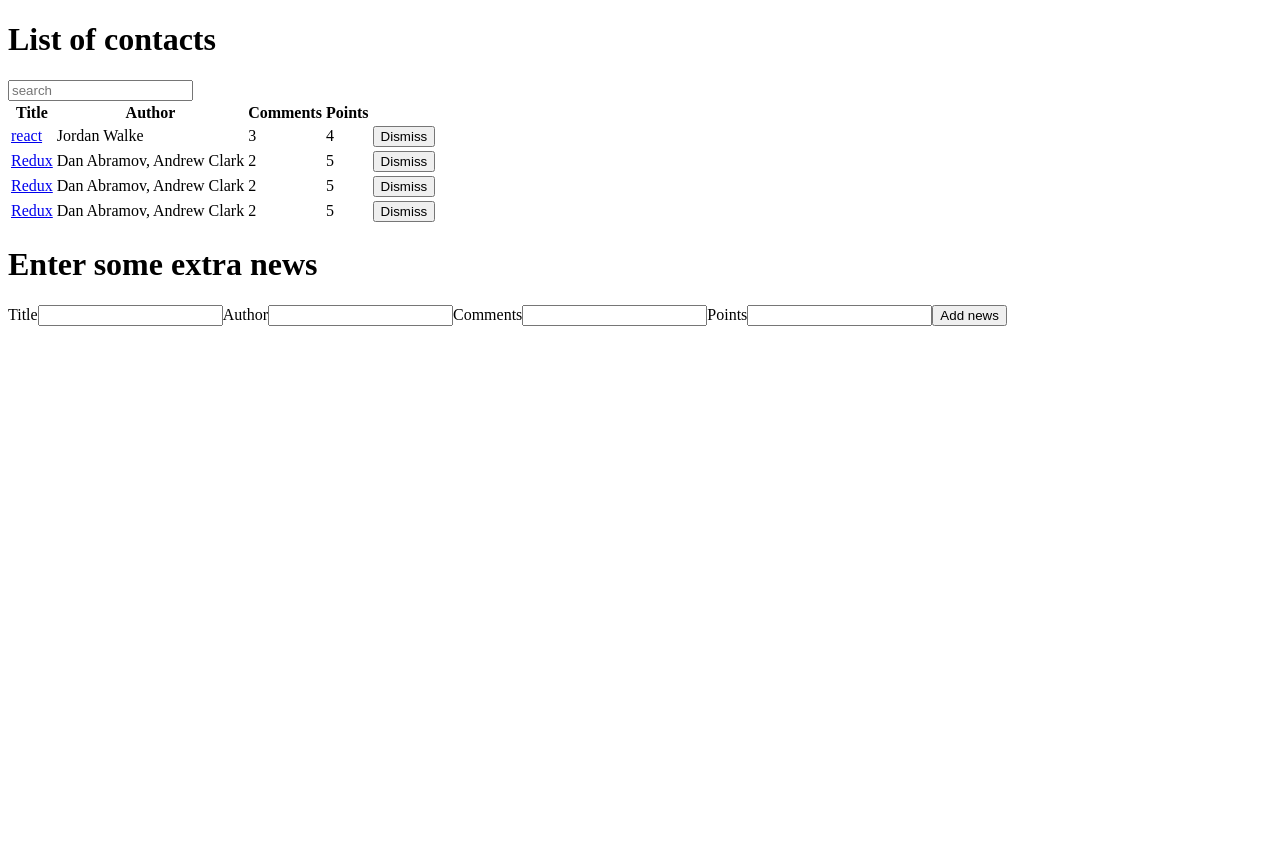
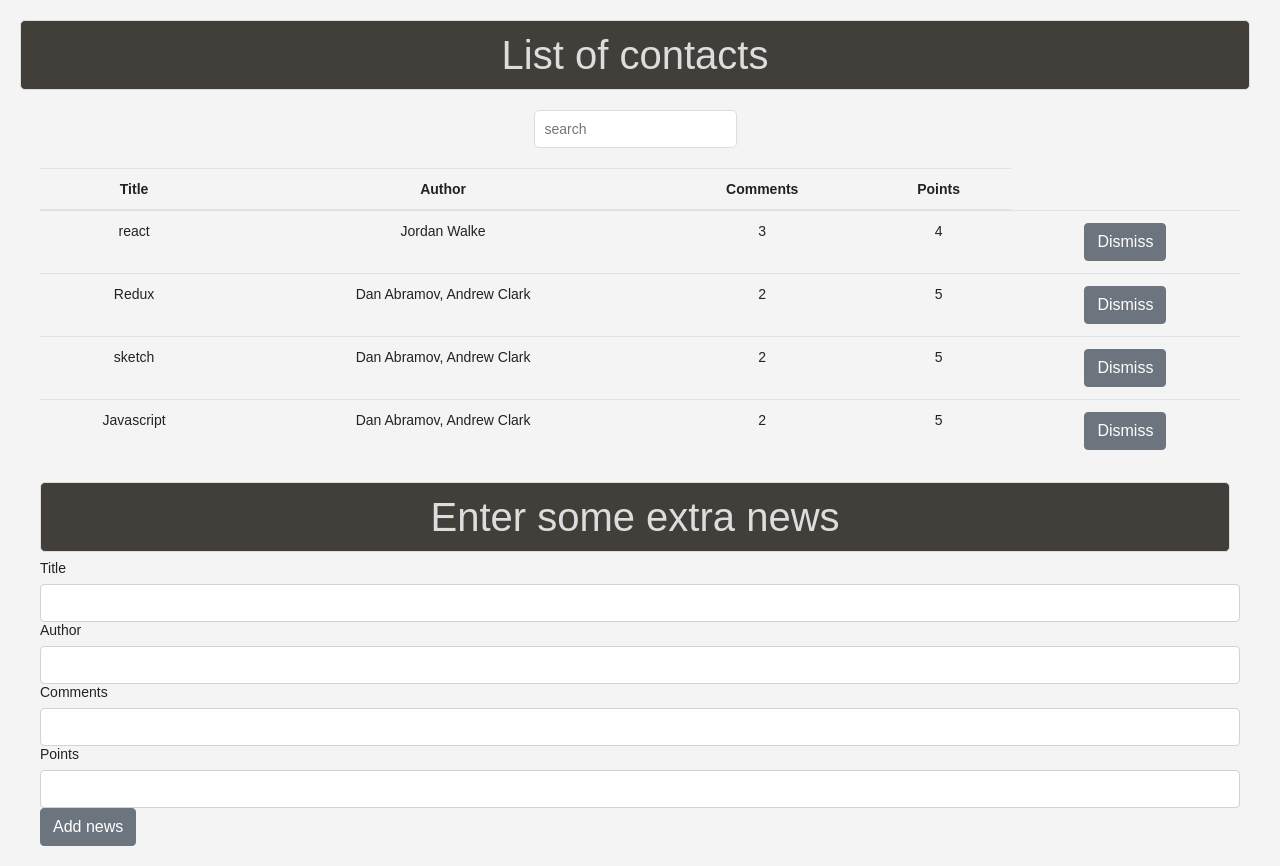
Before and after one commit to Nickybutt/ReactApp, a React (Create React App) app in the folder react-workshop/: page / in a window 1280 px wide. Before the commit the page ends 800 px from the top, so only its background shows below. Built offline with nearby package versions, Linux system fonts and the light colour scheme.

Commit message:
made some styling changes

```diff
--- a/react-workshop/public/index.html
+++ b/react-workshop/public/index.html
@@ -1,5 +1,6 @@
 <!DOCTYPE html>
 <html lang="en">
+
 <head>
   <meta charset="utf-8">
   <meta name="viewport" content="width=device-width, initial-scale=1, shrink-to-fit=no">
@@ -10,7 +11,8 @@
     -->
   <link rel="manifest" href="%PUBLIC_URL%/manifest.json">
   <link rel="shortcut icon" href="%PUBLIC_URL%/favicon.ico">
-
+  <link rel="stylesheet" href="https://stackpath.bootstrapcdn.com/bootstrap/4.1.2/css/bootstrap.min.css" integrity="sha384-Smlep5jCw/wG7hdkwQ/Z5nLIefveQRIY9nfy6xoR1uRYBtpZgI6339F5dgvm/e9B"
+    crossorigin="anonymous">
   <!--
       Notice the use of %PUBLIC_URL% in the tags above.
       It will be replaced with the URL of the `public` folder during the build.
@@ -22,6 +24,7 @@
     -->
   <title>React App</title>
 </head>
+
 <body>
   <noscript>
     You need to enable JavaScript to run this app.
@@ -38,4 +41,5 @@
       To create a production bundle, use `npm run build` or `yarn build`.
     -->
 </body>
+
 </html>
--- a/react-workshop/src/App.js
+++ b/react-workshop/src/App.js
@@ -1,6 +1,8 @@
 import React, { Component } from "react";
 
 import ContactList from "./components/news";
+
+import "./App.css";
 
 class App extends Component {
   render() {
--- a/react-workshop/src/components/news-item.js
+++ b/react-workshop/src/components/news-item.js
@@ -15,7 +15,12 @@ class NewsItem extends Component {
         <td>{this.props.listItem.num_comments}</td>
         <td>{this.props.listItem.points}</td>
         <td>
-          <button onClick={() => this.deleteItem()}>Dismiss</button>
+          <button
+            className="btn btn-secondary"
+            onClick={() => this.deleteItem()}
+          >
+            Dismiss
+          </button>
         </td>
       </tr>
     );
--- a/react-workshop/src/components/news.js
+++ b/react-workshop/src/components/news.js
@@ -58,7 +58,7 @@ class NewsList extends Component {
             <SearchBar changeSearch={this.onChangenSearch.bind(this)} />
           </div>
 
-          <table className="table">
+          <table className="table table-hover">
             <thead>
               <tr>
                 <th>Title</th>
--- a/react-workshop/src/index.css
+++ b/react-workshop/src/index.css
@@ -1,10 +1,10 @@
 body {
   color: #222;
   background: #f4f4f4;
-    font: 400 14px CoreSans, Arial,sans-serif;
+  font: 400 14px CoreSans, Arial, sans-serif;
 }
 
-a{
+a {
   color: #222;
 }
 
@@ -12,20 +12,38 @@ a:hover {
   text-decoration: underline;
 }
 
-ul, li {
-    list-style: none; padding: 0; margin: 0;
+ul,
+li {
+  list-style: none;
+  padding: 0;
+  margin: 0;
+}
+
+h1 {
+  padding: 10px;
+  background-color: rgb(66, 63, 58);
+  color: #dddddd;
+  text-align: center;
+  border-radius: 5px;
+  outline: none;
+  margin-right: 10px;
+  border: 1px solid #dddddd;
 }
 
 input {
-    padding: 10px; border-radius: 5px; outline: none;
-    margin-right: 10px; border: 1px solid #dddddd;
+  padding: 10px;
+  border-radius: 5px;
+  outline: none;
+  margin-right: 10px;
+  border: 1px solid #dddddd;
 }
 
 button {
   padding: 10px;
   border-radius: 5px;
   border: 1px solid #dddddd;
-    background: transparent; color: #808080;
+  background: transparent;
+  color: #808080;
   cursor: pointer;
 }
 
--- a/react-workshop/src/index.js
+++ b/react-workshop/src/index.js
@@ -2,6 +2,7 @@ import React from "react";
 import ReactDOM from "react-dom";
 
 import App from "./App";
+import "./index.css";
 
 const list = [
   {
@@ -21,7 +22,7 @@ const list = [
     objectID: 1
   },
   {
-    title: "Redux",
+    title: "sketch",
     url: "https://github.com/reactjs/redux",
     author: "Dan Abramov, Andrew Clark",
     num_comments: 2,
@@ -29,7 +30,7 @@ const list = [
     objectID: 2
   },
   {
-    title: "Redux",
+    title: "Javascript",
     url: "https://github.com/reactjs/redux",
     author: "Dan Abramov, Andrew Clark",
     num_comments: 2,
```
Lines whose indentation alone changed are shown as unchanged.
